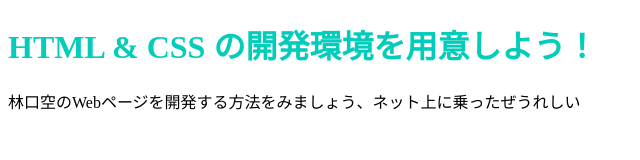
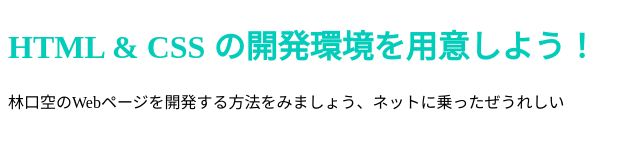
Before and after one commit to sora051122/sora0522, a plain HTML site: page index.html in a window 1280 px wide. Shown: the full height of the page, 0-640 px from the left. Drawn offline with Linux system fonts and the light colour scheme.

Commit message:
Update index.html

```diff
--- a/index.html
+++ b/index.html
@@ -7,6 +7,6 @@
   </head>
   <body>
     <h1 class="title">HTML & CSS の開発環境を用意しよう！</h1>
-    <p>林口空のWebページを開発する方法をみましょう、ネット上に乗ったぜうれしい</p>
+    <p>林口空のWebページを開発する方法をみましょう、ネットに乗ったぜうれしい</p>
   </body>
 </html>
```
